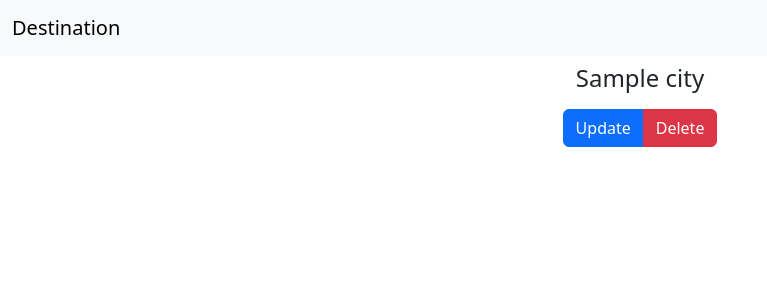
After one commit to MmdMhdi-sh/destination, a Flask app: page /detail/1 in a window 1280 px wide. The commit adds this page. Shown: the top 300 px of the page, without its empty margins (0-767 px from the left). Run offline with Flask 3, Linux system fonts and the light colour scheme; tables that the repository leaves empty hold one stand-in row (values such as "Sample post").

Commit message:
CRUD views and templates

```diff
--- a/backend/app.py
+++ b/backend/app.py
@@ -10,8 +10,8 @@ class City(db.Model):
     _id = db.Column(db.Integer, primary_key=True)
     name = db.Column(db.String(150), unique=True, nullable=False)
 
-    def __repr__(self):
-        return '<User %r>' % self.name
+    # def __repr__(self):
+    #     return '<User %r>' % self.name
 with app.app_context():
     db.create_all()
 
@@ -21,6 +21,7 @@ def home_page():
     if request.method == "POST":
         city_name = request.form['name']
         new_city = City(name=city_name)
+        print("new city = ", new_city)
 
         try:
             db.session.add(new_city)
@@ -32,5 +33,33 @@ def home_page():
         cities_list = City.query.order_by(City._id).all()
         return render_template('pages/home.html', cities=cities_list)
 
+@app.route('/delete/<int:id>')
+def city_delete_view(id):
+    city_obj = City.query.get_or_404(id)
+    try:
+        db.session.delete(city_obj)
+        db.session.commit()
+        return redirect('/')
+    except:
+        return "You cannot delete this city!"
+
+@app.route('/detail/<int:id>', methods=['GET'])
+def city_detail_view(id):
+    city_obj = City.query.get_or_404(id)
+    return render_template('pages/city.html', city=city_obj)
+
+@app.route('/update/<int:id>', methods=['GET', 'POST'])
+def city_update_view(id):
+    city_obj = City.query.get_or_404(id)
+    if request.method == "POST":
+        city_obj.name = request.form['name']
+        try:
+            db.session.commit()
+            return redirect('/')
+        except:
+            return 'City cannot be updated'
+    return render_template('pages/city_update.html', city=city_obj)
+
+
 if __name__ == '__main__':
     app.run(debug=True)
--- a/backend/templates/base.html
+++ b/backend/templates/base.html
@@ -5,6 +5,7 @@
     <meta name="viewport" content="width=device-width, initial-scale=1.0">
     <link href="https://cdn.jsdelivr.net/npm/bootstrap@5.3.3/dist/css/bootstrap.min.css" rel="stylesheet" integrity="sha384-QWTKZyjpPEjISv5WaRU9OFeRpok6YctnYmDr5pNlyT2bRjXh0JMhjY6hW+ALEwIH" crossorigin="anonymous">
     <script src="https://cdn.jsdelivr.net/npm/bootstrap@5.3.3/dist/js/bootstrap.bundle.min.js" integrity="sha384-YvpcrYf0tY3lHB60NNkmXc5s9fDVZLESaAA55NDzOxhy9GkcIdslK1eN7N6jIeHz" crossorigin="anonymous"></script>
+    {% include 'components/navbar.html' %}
     {% block head %}{% endblock %}
 </head>
 <body>
--- /dev/null
+++ b/backend/templates/components/navbar.html
@@ -0,0 +1,5 @@
+<nav class="navbar navbar-expand-lg navbar-light bg-light">
+    <div class="container-fluid">
+      <a class="navbar-brand" href="#">Destination</a>
+    </div>
+  </nav>
--- /dev/null
+++ b/backend/templates/pages/city.html
@@ -0,0 +1,18 @@
+{% extends 'base.html' %}
+
+{% block head %}
+{% endblock %}
+
+{% block body %}
+<div class="container-fluid">
+    <div class="row">
+        <div class="col-6 mx-auto text-center">
+            <h4 class="mt-2">{{ city.name }}</h4>
+            <div class="btn-group mt-2">
+                <a href="/update/{{ city._id }}" class="btn btn-primary">Update</a>
+                <a href="/delete/{{ city._id }}" class="btn btn-danger">Delete</a>
+            </div>
+        </div>
+    </div>
+</div>
+{% endblock %}
```
Also changed, not shown: backend/templates/pages/city_update.html (added, +18 -0 lines), backend/templates/pages/home.html (+11 -5 lines).
